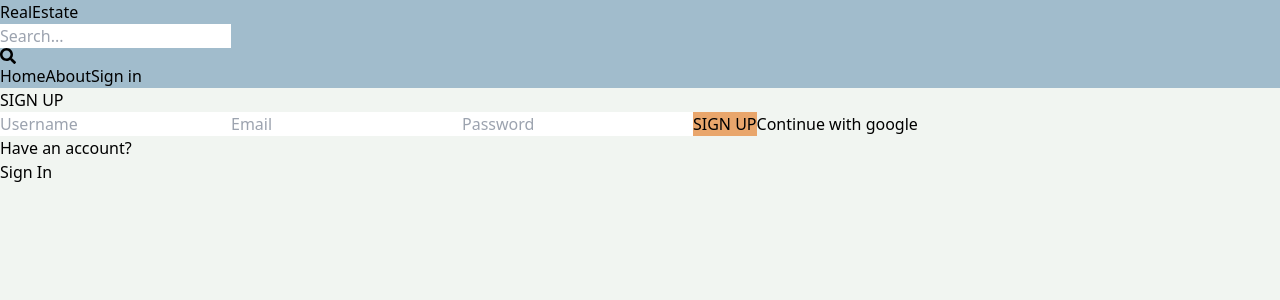
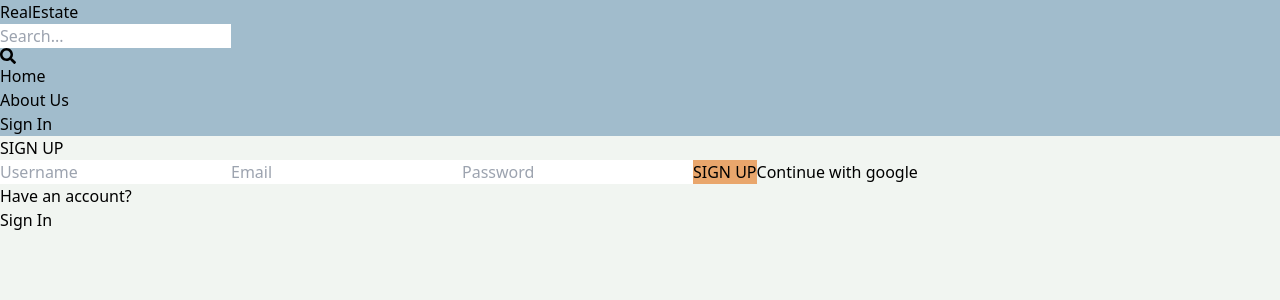
Before and after one commit to abhishek-end/MMU_P, a React (Vite) app in the folder client/: page /sign-up in a window 1280 px wide. Shown: the top 300 px of the page. Built offline with nearby package versions, Linux system fonts and the light colour scheme; no server answers.

Commit message:
making profile private

```diff
--- a/client/src/App.jsx
+++ b/client/src/App.jsx
@@ -5,6 +5,7 @@ import Signup from "./pages/SignUp";
 import Profile from "./pages/Profile";
 import About from "./pages/About";
 import Header from "./components/Header";
+import PrivateRoute from "./components/PrivateRoute";
 export default function App() {
   return (
     <BrowserRouter>
@@ -14,7 +15,9 @@ export default function App() {
         <Route path="/about" element={<About />} />
         <Route path="/sign-in" element={<SignIn />} />
         <Route path="/sign-up" element={<Signup />} />
-        <Route path="/profile" element={<Profile />} />
+        <Route element={<PrivateRoute />}>
+          <Route path="/profile" element={<Profile />} />
+        </Route>
       </Routes>
     </BrowserRouter>
   );
--- a/client/src/components/Header.jsx
+++ b/client/src/components/Header.jsx
@@ -1,7 +1,9 @@
 import React from "react";
 import { FaSearch } from "react-icons/fa";
 import { Link } from "react-router-dom";
+import { useSelector } from "react-redux";
 export default function Header() {
+  const { currentUser } = useSelector((state) => state.user);
   return (
     <header className="bg-primary shadow-md">
       <div className="flex justify-between items-center mx-auto p-3 max-w-6xl">
@@ -18,20 +20,27 @@ export default function Header() {
           <FaSearch />
         </form>
         <ul className="flex gap-4 ">
-          <Link
-            to={"/"}
-            className="hidden sm:inline text-slate-700 hover:underline"
-          >
-            Home
+          <Link to={"/"}>
+            <li className="hidden sm:inline text-slate-700 hover:underline">
+              Home
+            </li>
           </Link>
-          <Link
-            to={"/about"}
-            className="hidden sm:inline  text-slate-700 hover:undeLinkne"
-          >
-            About
+          <Link to={"/about"}>
+            <li className="hidden sm:inline text-slate-700 hover:underline">
+              About Us
+            </li>
           </Link>
-          <Link to={"/sign-in"} className=" text-slate-700 hover:underline">
-            Sign in
+          <Link to={"/profile"}>
+            {currentUser ? (
+              <img
+                src={currentUser.avatar}
+                alt="profile"
+                className="rounded-full h-8 w-8 cursor-pointer object-cover
+                "
+              />
+            ) : (
+              <li className=" text-slate-700 hover:underline">Sign In</li>
+            )}
           </Link>
         </ul>
       </div>
--- /dev/null
+++ b/client/src/components/PrivateRoute.jsx
@@ -0,0 +1,8 @@
+import React from "react";
+import { Outlet, Navigate } from "react-router-dom";
+import { useSelector } from "react-redux";
+export default function PrivateRoute() {
+  const currentUser = useSelector((state) => state.user);
+
+  return currentUser ? <Outlet /> : <Navigate to={"/profile"} />;
+}
```
